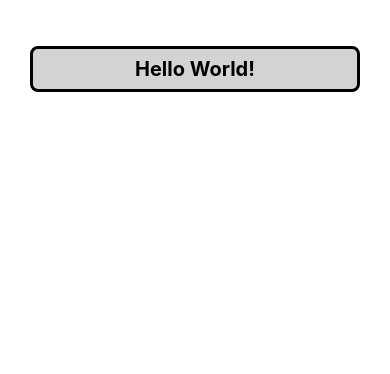
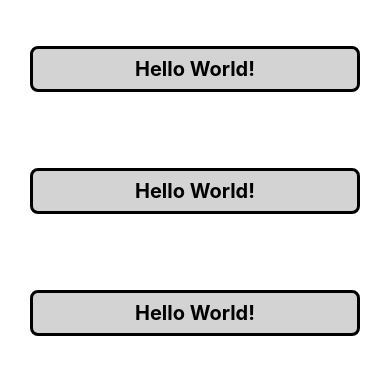
Before and after one commit to irwantsiregar/react_native, a React Native app: screen / in a window 390 px wide. Shown: the top 374 px of the page. Built offline with nearby package versions, Linux system fonts and the light colour scheme.

Commit message:
functional component / stateless component

```diff
--- a/App.js
+++ b/App.js
@@ -1,13 +1,13 @@
 import React from 'react';
-import { View, Text, StyleSheet } from 'react-native';
-// Styling in react native
-// 3. External Style
-import { styles } from './assets/style';
+import { View } from 'react-native';
+import HelloWorld from './components/Hello';
 
 export default function App() {
   return (
-    <View style={styles.container}>
-      <Text style={styles.teks}>Hello World!</Text>
+    <View>
+      <HelloWorld />
+      <HelloWorld />
+      <HelloWorld />
     </View>
   )
 }
--- /dev/null
+++ b/components/Hello.js
@@ -0,0 +1,13 @@
+import React from 'react';
+import { View, Text } from 'react-native';
+import { styles } from '../assets/style';
+
+const HelloWorld = () => {
+  return (
+    <View style={styles.container}>
+      <Text style={styles.teks}>Hello World!</Text>
+    </View>
+  )
+}
+
+export default HelloWorld;
```
